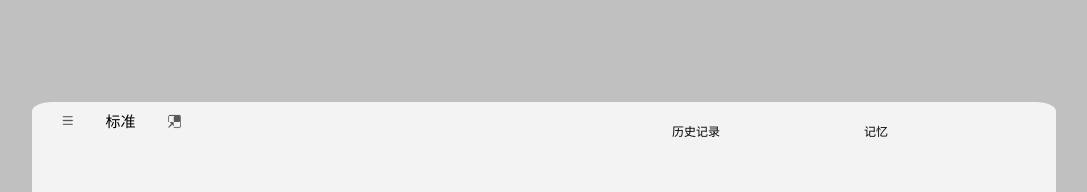
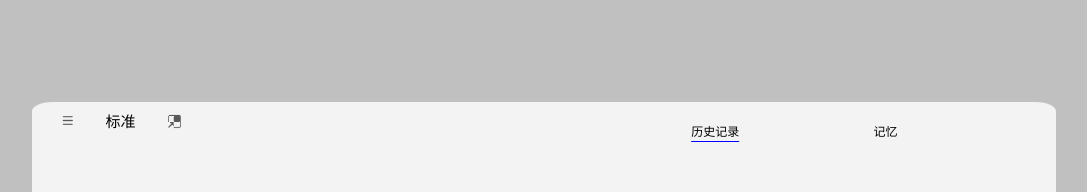
Before and after one commit to 7alpaca7/calculator, a Vue app: page / in a window 1280 px wide. Shown: the top 192 px of the page, without its empty margins (96-1183 px from the left). Built offline with nearby package versions, Linux system fonts and the light colour scheme; the HTML template or start-up script is replaced by a standard one.

Commit message:
历史记录模块完成

```diff
--- a/src/App.vue
+++ b/src/App.vue
@@ -173,7 +173,7 @@ const shan = ()=>{
     </div>
     <!-- 右边历史记录部分 -->
     <div class="right">
-      <CalOld />
+      <CalOld v-model:str="str" v-model:a="a" v-model:b="b" v-model:op="op" v-model:equ="equ"/>
     </div>
   </div>
 </template>
--- a/src/components/CalOld.vue
+++ b/src/components/CalOld.vue
@@ -1,6 +1,15 @@
 <script setup lang="ts">
-import { ref } from 'vue';
-
+import { ref, watch } from 'vue';
+interface record{
+    equation:String,
+    result:String
+}
+const history = ref<record[]>([]);
+const a = defineModel('a',{type:String,default:""});
+const b = defineModel('b',{type:String,default:""});
+const op = defineModel('op',{type:String,default:""});
+const equ = defineModel('equ',{type:String,default:""});
+const str = defineModel('str',{type:String,default:""});
 const one = ref<HTMLElement | null>(null);
 const two = ref<HTMLElement | null>(null);
 const clickNav = (e: Event) => {
@@ -14,14 +23,25 @@ const clickNav = (e: Event) => {
         two.value.style.textDecoration = "underline blue 1px solid";
     }
 }
+watch(equ,()=>{
+    if(equ.value != '=')
+        return;
+    history.value.push({
+        equation:a.value+' '+op.value+''+b.value+' =',
+        result:str.value
+    })
+})
 </script>
 <template>
     <div class="oldNav">
-        <span ref="one" @click="clickNav($event)">历史记录</span>
+        <span ref="one" @click="clickNav($event)" style="text-decoration: underline blue 1px solid;">历史记录</span>
         <span ref="two" @click="clickNav($event)">记忆</span>
     </div>
     <div class="oldAll">
-
+        <div class="content" v-for="item,index in history.slice().reverse()" :key="index">
+            <p>{{ item.equation }}</p>
+            <p>{{ item.result }}</p>
+        </div>
     </div>
 </template>
 <style scoped>
@@ -29,6 +49,7 @@ const clickNav = (e: Event) => {
     display: flex;
     flex-direction: row;
     padding-top: 5%;
+    padding-left: 5%;
     width: 30vw;
 }
 
@@ -51,4 +72,17 @@ const clickNav = (e: Event) => {
     text-align: right;
     padding-right: 15%;
 }
+.content{
+    margin-bottom: 2%;
+    width: 100%;
+}
+.content p{
+    padding-right: 5%;
+}
+.content:hover{
+    background-color: #dcdcdcf6;
+}
+.content:active{
+    background-color: #f3f3f3;
+}
 </style>
--- a/src/components/CalSession.vue
+++ b/src/components/CalSession.vue
@@ -139,6 +139,9 @@ button:active{
 .keyM button:hover{
     background-color: #dcdcdcf6;
 }
+.keyM button:active{
+    background-color: #f3f3f3;
+}
 .equal{
     background-color: #09385c;
     color: #fff;
```
